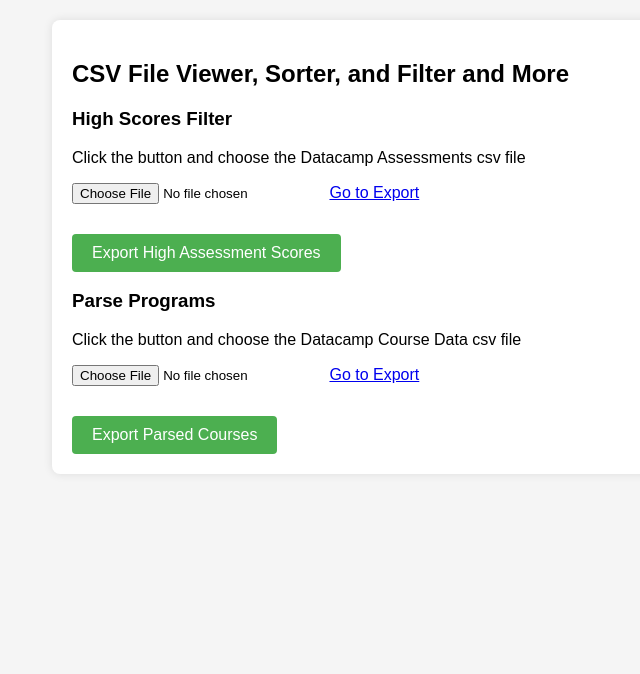
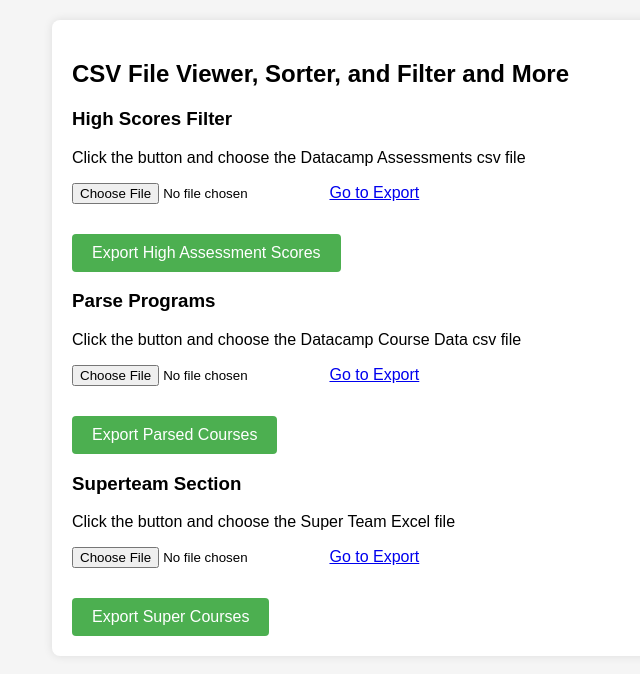
Before and after one commit to wkryjak-c1/HV_Scripts, a plain HTML site: page index.html in a window 1280 px wide. Shown: the whole page, without its empty margins (168-808 px from the left). Drawn offline with Linux system fonts and the light colour scheme.

Commit message:
updated index to support v3 script
eventually I'll rm the old ones. for now this index uses the hv v3 script with more functionality

```diff
--- a/index.html
+++ b/index.html
@@ -52,17 +52,18 @@
 
 <div id="container">
     <h2>CSV File Viewer, Sorter, and Filter and More</h2>
+
     <h3>High Scores Filter</h3>
+
     <p>Click the button and choose the Datacamp Assessments csv file</p>
     <!-- specific input button for csv files -->
-    <input type="file" id="csvFileInput" accept=".csv">
+    <input type="file" id="assessmentsCsvFileInput" accept=".csv">
     <a href="#assessmentFilterButton">Go to Export</a>
 
     <!-- element for table which will be displayed (if we want) -->
-    <table id="csvTable"></table>
+    <table id="assessmentsCsvTable"></table>
 
     <!-- button that sorts? and then exports the file for the user -->
-
     <button id="assessmentFilterButton" onclick="filterAndSave()">Export High Assessment Scores</button>
 
 
@@ -76,11 +77,23 @@
     <table id="programsCsvTable"></table>
 
     <!-- button that sorts? and then exports the file for the user -->
+    <button id="courseFilterButton" onclick="parsePrograms()">Export Parsed Courses</button>
 
-    <button id="courseFilterButton" onclick="parsePrograms()">Export Parsed Courses</button>
+
+    <h3>Superteam Section</h3>
+    <p>Click the button and choose the Super Team Excel file</p>
+    <!-- specific input button for csv files -->
+    <input type="file" id="coursesCsvFileInput" accept=".xlsx">
+    <a href="#superTeamButton">Go to Export</a>
+
+    <!-- element for table which will be displayed (if we want) -->
+    <table id="superCsvTable"></table>
+
+    <!-- button that sorts? and then exports the file for the user -->
+     <button id="superTeamButton" onclick="parsePrograms()">Export Super Courses</button>
 </div>
-
-<script src="hv_script.js">
+<script src="papaparse.min.js"></script>
+<script src="hv_script_v3.js">
 
 </script>
 
```
